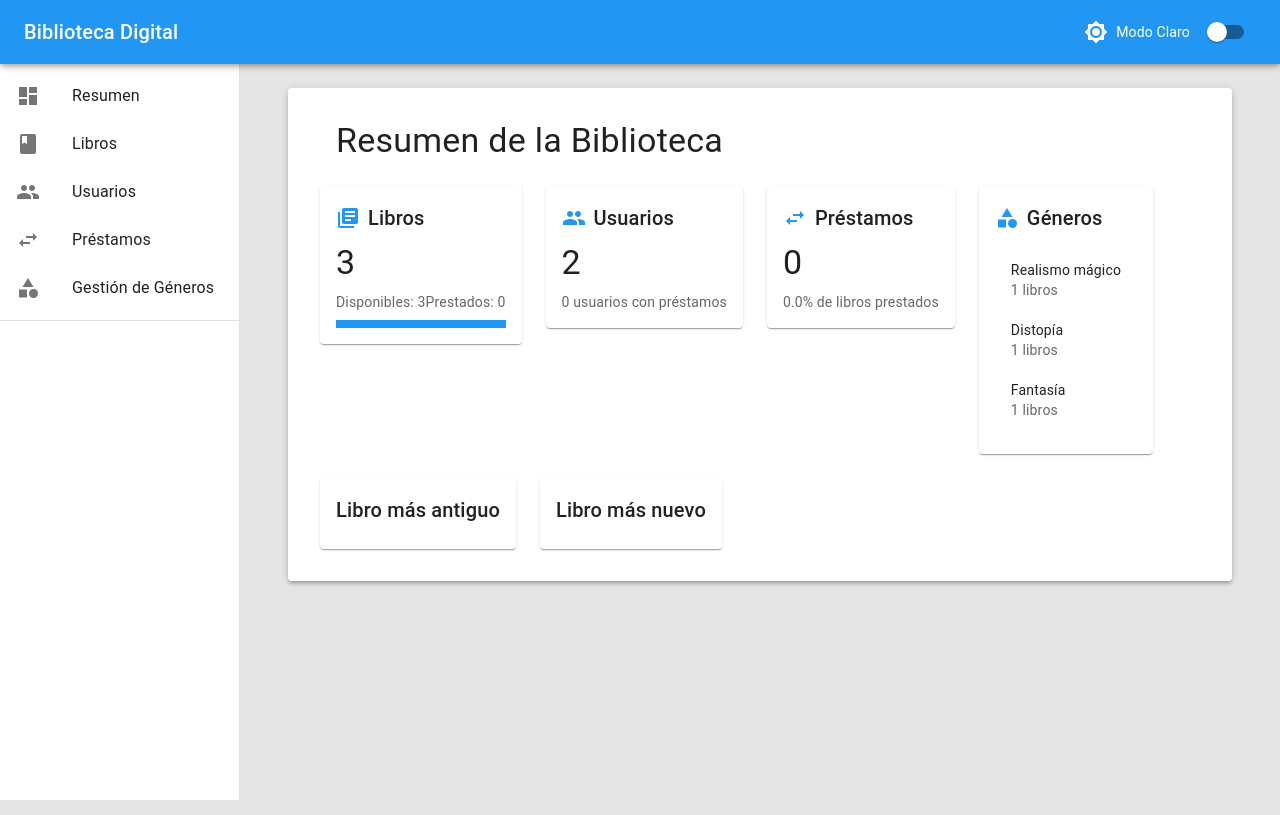
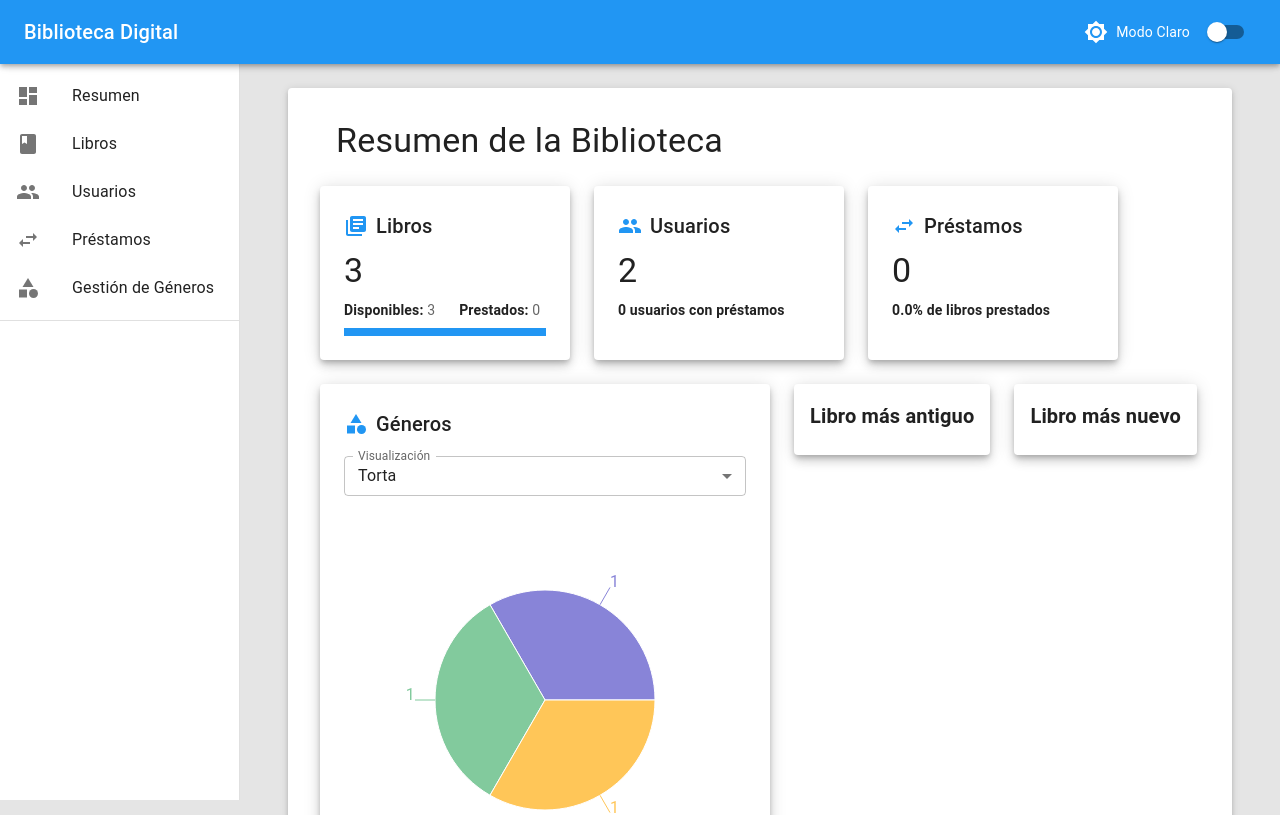
Before and after one commit to Enardelg/bibliotecaReact, a React (Vite) app: page / in a window 1280 px wide. Shown: the top 815 px of the page. Built offline with nearby package versions, Linux system fonts and the light colour scheme; some icons are missing.

Commit message:
añadiendo grafico de torta y barra en estadisticas, habilitacion de generos nuevos durante el guardado y apartado de generos por aparte

```diff
--- a/package.json
+++ b/package.json
@@ -18,7 +18,8 @@
     "@mui/icons-material": "^7.1.0",
     "@mui/material": "^7.1.0",
     "react": "^19.1.0",
-    "react-dom": "^19.1.0"
+    "react-dom": "^19.1.0",
+    "recharts": "^2.15.3"
   },
   "devDependencies": {
     "@eslint/js": "^9.25.0",
--- a/src/components/BookManagement/BookStats.jsx
+++ b/src/components/BookManagement/BookStats.jsx
@@ -1,13 +1,14 @@
-import React from 'react';
+import React, { useState } from 'react';
 import {
   Grid,
   Paper,
   Typography,
   Box,
   LinearProgress,
-  List,
-  ListItem,
-  ListItemText
+  FormControl,
+  InputLabel,
+  MenuItem,
+  Select
 } from '@mui/material';
 import {
   LibraryBooks as LibraryIcon,
@@ -15,6 +16,12 @@ import {
   SwapHoriz as LoanIcon,
   Category as GenreIcon
 } from '@mui/icons-material';
+import {
+  PieChart, Pie, Cell, Tooltip, Legend, ResponsiveContainer,
+  BarChart, Bar, XAxis, YAxis, CartesianGrid
+} from 'recharts';
+
+const COLORS = ['#8884d8', '#82ca9d', '#ffc658', '#ff8042', '#8dd1e1', '#d0ed57'];
 
 const BookStats = ({ books, users }) => {
   const totalBooks = books.length;
@@ -22,13 +29,18 @@ const BookStats = ({ books, users }) => {
   const borrowedBooks = totalBooks - availableBooks;
   const totalUsers = users.length;
 
-  // Estadísticas por género
   const genreStats = books.reduce((acc, book) => {
     acc[book.genero] = (acc[book.genero] || 0) + 1;
     return acc;
   }, {});
 
-  // Libros más antiguos y más nuevos
+  const genreData = Object.entries(genreStats).map(([genre, count]) => ({
+    name: genre,
+    value: count
+  }));
+
+  const [chartType, setChartType] = useState('pie');
+
   const years = books.map(book => book.anio);
   const oldestYear = Math.min(...years);
   const newestYear = Math.max(...years);
@@ -37,19 +49,22 @@ const BookStats = ({ books, users }) => {
 
   return (
     <Grid container spacing={3}>
-      <Grid item xs={12} md={6} lg={3}>
-        <Paper sx={{ p: 2 }}>
+
+      {/* Tarjetas de resumen centradas */}
+      <Grid item xs={12}>
+        <Box sx={{ display: 'flex', justifyContent: 'center', gap: 3, flexWrap: 'wrap' }}>
+          <Paper sx={{ p: 3, boxShadow: 6, width: 250, minWidth: 220 }}>
             <Box sx={{ display: 'flex', alignItems: 'center', mb: 1 }}>
               <LibraryIcon color="primary" sx={{ mr: 1 }} />
               <Typography variant="h6">Libros</Typography>
             </Box>
             <Typography variant="h4">{totalBooks}</Typography>
-          <Box sx={{ display: 'flex', justifyContent: 'space-between', mt: 1 }}>
+            <Box sx={{ display: 'flex', gap: 3, mt: 1 }}>
               <Typography variant="body2" color="text.secondary">
-              Disponibles: {availableBooks}
+                <Box component="span" sx={{ fontWeight: 700, color: 'text.primary' }}>Disponibles:</Box> {availableBooks}
               </Typography>
               <Typography variant="body2" color="text.secondary">
-              Prestados: {borrowedBooks}
+                <Box component="span" sx={{ fontWeight: 700, color: 'text.primary' }}>Prestados:</Box> {borrowedBooks}
               </Typography>
             </Box>
             <LinearProgress
@@ -58,56 +73,105 @@ const BookStats = ({ books, users }) => {
               sx={{ mt: 1, height: 8 }}
             />
           </Paper>
-      </Grid>
 
-      <Grid item xs={12} md={6} lg={3}>
-        <Paper sx={{ p: 2 }}>
+          <Paper sx={{ p: 3, boxShadow: 6, width: 250, minWidth: 220 }}>
             <Box sx={{ display: 'flex', alignItems: 'center', mb: 1 }}>
               <PeopleIcon color="primary" sx={{ mr: 1 }} />
               <Typography variant="h6">Usuarios</Typography>
             </Box>
             <Typography variant="h4">{totalUsers}</Typography>
             <Typography variant="body2" color="text.secondary" sx={{ mt: 1 }}>
+              <Box component="span" sx={{ fontWeight: 700, color: 'text.primary' }}>
                 {users.filter(u => u.librosPrestados.length > 0).length} usuarios con préstamos
+              </Box>
             </Typography>
           </Paper>
-      </Grid>
 
-      <Grid item xs={12} md={6} lg={3}>
-        <Paper sx={{ p: 2 }}>
+          <Paper sx={{ p: 3, boxShadow: 6, width: 250, minWidth: 220 }}>
             <Box sx={{ display: 'flex', alignItems: 'center', mb: 1 }}>
               <LoanIcon color="primary" sx={{ mr: 1 }} />
               <Typography variant="h6">Préstamos</Typography>
             </Box>
             <Typography variant="h4">{borrowedBooks}</Typography>
             <Typography variant="body2" color="text.secondary" sx={{ mt: 1 }}>
+              <Box component="span" sx={{ fontWeight: 700, color: 'text.primary' }}>
                 {((borrowedBooks / totalBooks) * 100).toFixed(1)}% de libros prestados
+              </Box>
             </Typography>
           </Paper>
+        </Box>
       </Grid>
 
-      <Grid item xs={12} md={6} lg={3}>
-        <Paper sx={{ p: 2 }}>
-          <Box sx={{ display: 'flex', alignItems: 'center', mb: 1 }}>
+      {/* Gráfico de géneros */}
+      <Grid item xs={12} md={6} lg={6}>
+        <Box sx={{ display: 'flex', justifyContent: 'center' }}>
+          <Paper sx={{
+            p: 3,
+            boxShadow: 6,
+            minHeight: 520,
+            width: '100%',
+            minWidth: 450,
+            maxWidth: 800
+          }}>
+            <Box sx={{ display: 'flex', alignItems: 'center', mb: 2 }}>
               <GenreIcon color="primary" sx={{ mr: 1 }} />
               <Typography variant="h6">Géneros</Typography>
             </Box>
-          <List dense>
-            {Object.entries(genreStats).map(([genre, count]) => (
-              <ListItem key={genre}>
-                <ListItemText
-                  primary={genre}
-                  secondary={`${count} libros`}
-                />
-              </ListItem>
+
+            <FormControl fullWidth size="small" sx={{ mb: 2 }}>
+              <InputLabel id="chart-select-label">Visualización</InputLabel>
+              <Select
+                labelId="chart-select-label"
+                value={chartType}
+                label="Visualización"
+                onChange={(e) => setChartType(e.target.value)}
+              >
+                <MenuItem value="pie">Torta</MenuItem>
+                <MenuItem value="bar">Barras</MenuItem>
+              </Select>
+            </FormControl>
+
+            <Box sx={{ height: 400 }}>
+              <ResponsiveContainer width="100%" height="100%">
+                {chartType === 'pie' ? (
+                  <PieChart>
+                    <Pie
+                      data={genreData}
+                      dataKey="value"
+                      nameKey="name"
+                      cx="50%"
+                      cy="50%"
+                      outerRadius={110}
+                      fill="#8884d8"
+                      label
+                    >
+                      {genreData.map((entry, index) => (
+                        <Cell key={`cell-${index}`} fill={COLORS[index % COLORS.length]} />
                       ))}
-          </List>
+                    </Pie>
+                    <Tooltip />
+                    <Legend />
+                  </PieChart>
+                ) : (
+                  <BarChart data={genreData}>
+                    <CartesianGrid strokeDasharray="3 3" />
+                    <XAxis dataKey="name" />
+                    <YAxis allowDecimals={false} />
+                    <Tooltip />
+                    <Legend />
+                    <Bar dataKey="value" fill="#82ca9d" />
+                  </BarChart>
+                )}
+              </ResponsiveContainer>
+            </Box>
           </Paper>
+        </Box>
       </Grid>
 
+      {/* Libros más antiguo y más nuevo */}
       <Grid item xs={12} md={6}>
-        <Paper sx={{ p: 2 }}>
-          <Typography variant="h6" gutterBottom>
+        <Paper sx={{ p: 2, boxShadow: 6 }}>
+          <Typography variant="h6" gutterBottom sx={{ fontWeight: 700 }}>
             Libro más antiguo
           </Typography>
           {oldestBook && (
@@ -119,8 +183,8 @@ const BookStats = ({ books, users }) => {
       </Grid>
 
       <Grid item xs={12} md={6}>
-        <Paper sx={{ p: 2 }}>
-          <Typography variant="h6" gutterBottom>
+        <Paper sx={{ p: 2, boxShadow: 6 }}>
+          <Typography variant="h6" gutterBottom sx={{ fontWeight: 700 }}>
             Libro más nuevo
           </Typography>
           {newestBook && (
@@ -130,6 +194,7 @@ const BookStats = ({ books, users }) => {
           )}
         </Paper>
       </Grid>
+
     </Grid>
   );
 };
```
Also changed, not shown: 1 other file (tests, documents, lock files or other folders). Lines whose indentation alone changed are shown as unchanged.
